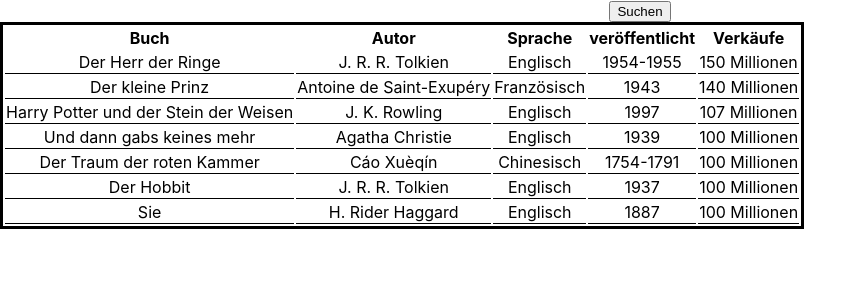
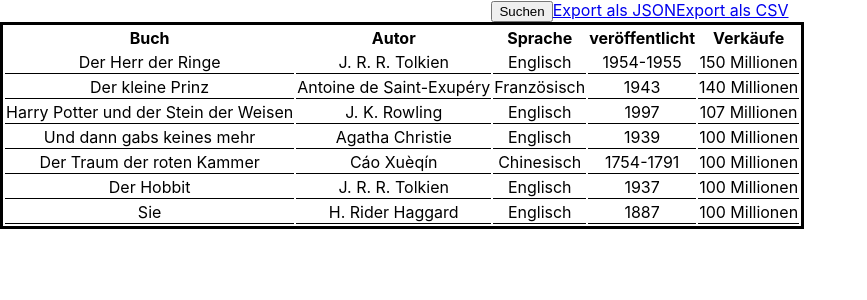
Before and after one commit to eeryinkblot/reactbook, a React (Create React App) app: page / in a window 1280 px wide. Shown: the top 300 px of the page, without its empty margins (0-867 px from the left). Built offline with nearby package versions, Linux system fonts and the light colour scheme.

Commit message:
:sparkles: Added possibility to download the table data as json and as csv

```diff
--- a/src/components/Excel.tsx
+++ b/src/components/Excel.tsx
@@ -114,6 +114,28 @@
         });
     }
 
+    download = (format: string, event: any) => {
+        const contents = format === 'json'
+            ? JSON.stringify(this.state.data)
+            : this.createCSV();
+
+        const URL = window.URL || window.webkitURL;
+        const blob = new Blob([contents], {type: 'text/' + format});
+        event.target.href = URL.createObjectURL(blob);
+        event.target.download = 'data.' + format;
+    }
+
+    private createCSV() {
+        return this.state.data.reduce((result: any, row: any) => {
+            return result + row.reduce((rowResult: any, cell: any, index: any) => {
+                    const content = cell.replace(/"/g, '""');
+                    const delimiter = index < row.length - 1 ? ';' : '';
+                    return `${rowResult}"${content}"${delimiter}`;
+                }, '')
+                + "\n";
+        }, '');
+    }
+
     render() {
         return <div>
             {this.renderToolbar()}
@@ -122,8 +144,11 @@
     }
 
     private renderToolbar() {
-        return <button onClick={this.toggleSearch}
-                       className="toolbar">{this.state.search ? 'Suche beenden' : 'Suchen'}</button>;
+        return <div className="toolbar">
+            <button onClick={this.toggleSearch}>{this.state.search ? 'Suche beenden' : 'Suchen'}</button>
+            <a onClick={this.download.bind(this, 'json')} href="data.json">Export als JSON</a>
+            <a onClick={this.download.bind(this, 'csv')} href="data.csv">Export als CSV</a>
+        </div>;
     }
 
     private renderSearch() {
```
